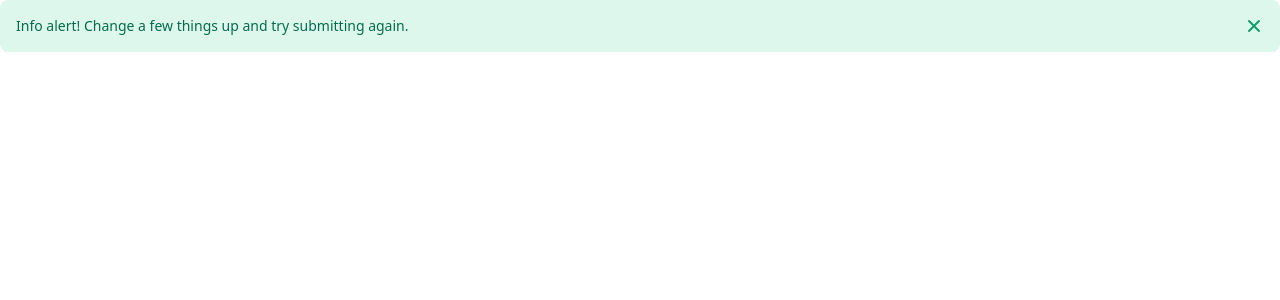
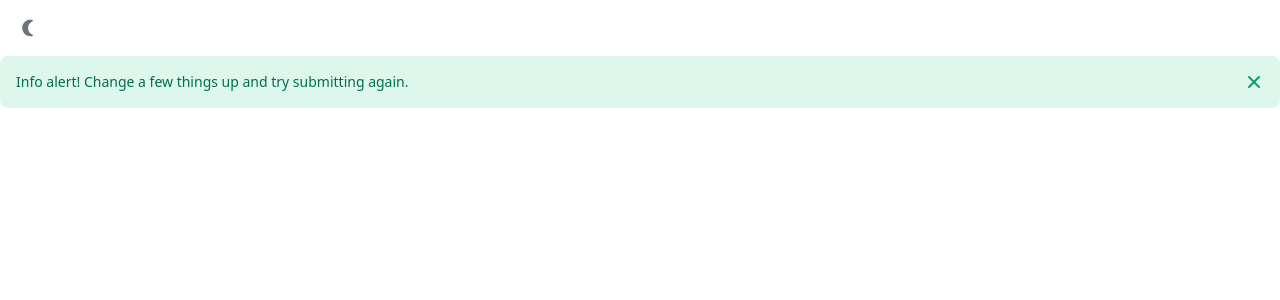
Before and after one commit to dreamdev0508/webrtc-hangouts-app, a React (Vite) app in the folder client/: page / in a window 1280 px wide. Shown: the top 300 px of the page. Built offline with nearby package versions, Linux system fonts and the light colour scheme.

Commit message:
feat/0001 - add dark mode to fe (#1)

```diff
--- a/client/package.json
+++ b/client/package.json
@@ -4,7 +4,7 @@
   "version": "1.0.0",
   "type": "module",
   "scripts": {
-    "dev": "npx vite --port 6061",
+    "dev": "vite --port 6061",
     "build": "npx vite build",
     "lint": "npx eslint . --ext js,jsx,cjs,mjs --report-unused-disable-directives --max-warnings 0",
     "preview": "npx vite preview --port 6061"
--- /dev/null
+++ b/client/src/components/DarkModeToggleButton.jsx
@@ -0,0 +1,41 @@
+'use strict';
+
+/*
+ * Part of Silesian University of Technology project.
+ * Created only for learning purposes.
+ */
+import { useEffect, useState } from 'react';
+import { MdNightlightRound, MdOutlineWbSunny } from 'react-icons/md';
+
+const DarkModeToggleButton = () => {
+  const [darkMode, setDarkMode] = useState(false);
+
+  useEffect(() => {
+    const setDarkModeClass = isDarkMode => {
+      const htmlElement = document.querySelector('html');
+      if (isDarkMode) {
+        htmlElement.classList.add('dark');
+      } else {
+        htmlElement.classList.remove('dark');
+      }
+    };
+    setDarkModeClass(darkMode);
+  }, [darkMode]);
+
+  const toggleDarkMode = () => {
+    setDarkMode(!darkMode);
+  };
+
+  return (
+    <button
+      id="theme-toggle"
+      type="button"
+      className="text-gray-500 dark:text-gray-400 hover:bg-gray-100 dark:hover:bg-gray-600 focus:outline-none focus:ring-4 focus:ring-gray-200 dark:focus:ring-gray-700 rounded-lg text-sm p-2.5"
+      onClick={toggleDarkMode}>
+      <MdNightlightRound className={darkMode ? 'hidden w-5 h-5' : 'w-5 h-5'} />
+      <MdOutlineWbSunny className={!darkMode ? 'hidden w-5 h-5' : 'w-5 h-5'} />
+    </button>
+  );
+};
+
+export default DarkModeToggleButton;
--- a/client/src/pages/RootPage.jsx
+++ b/client/src/pages/RootPage.jsx
@@ -6,12 +6,16 @@
  */
 import { useState } from 'react';
 import { Alert } from 'flowbite-react';
+import DarkModeToggleButton from '../components/DarkModeToggleButton';
 
 const RootPage = () => {
   const [modalVisibility, setmodalVisibility] = useState(true);
 
   return (
-    <div>
+    <div className="bg-white dark:bg-gray-700 h-screen">
+      <div className="p-2">
+        <DarkModeToggleButton />
+      </div>
       {modalVisibility && (
         <Alert
           color="success"
--- a/client/tailwind.config.js
+++ b/client/tailwind.config.js
@@ -17,4 +17,5 @@ export default {
     extend: {},
   },
   plugins: [flowbite],
+  darkMode: 'class',
 };
```
